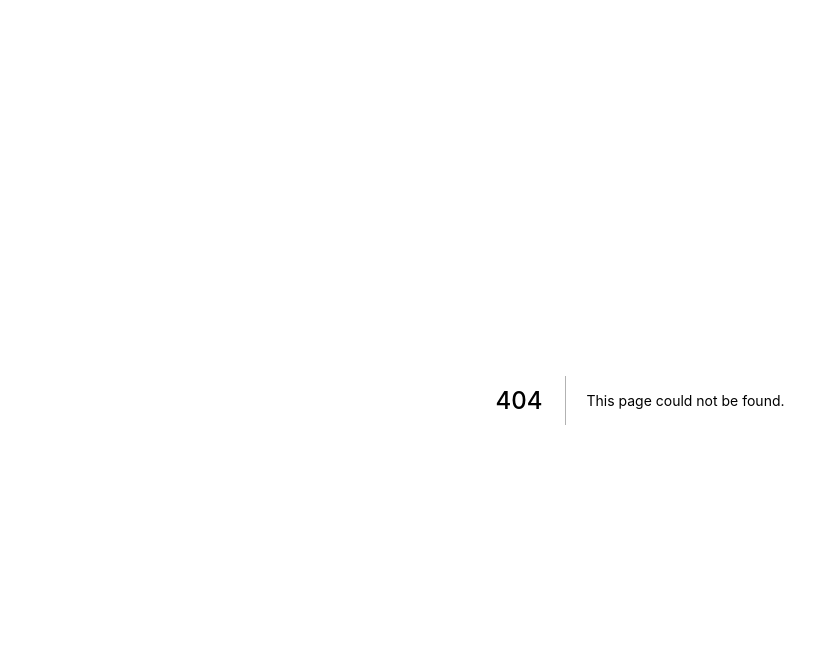
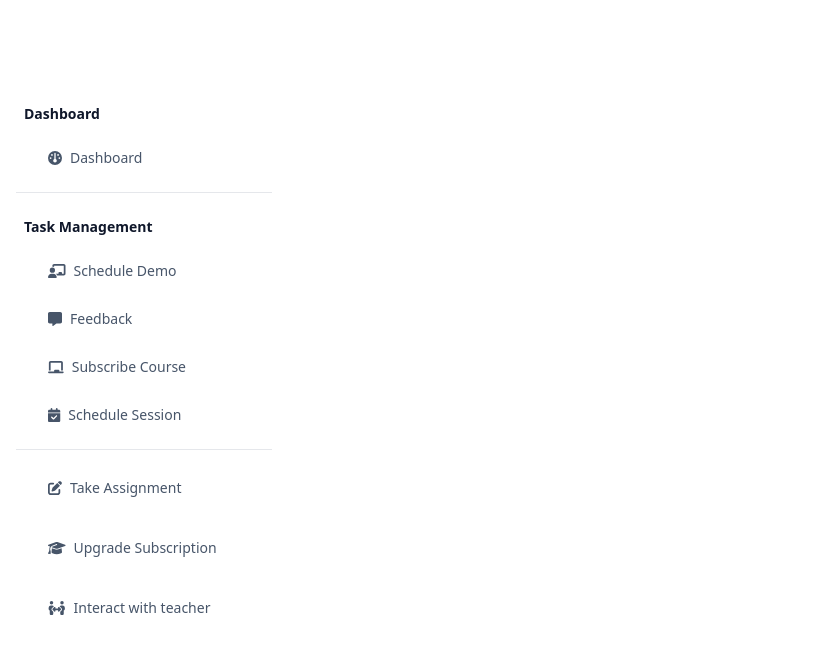
Before and after one commit to amitpatelcis/student-module, a Next.js app: page /student/sidebar in a window 1280 px wide. Before the commit this address had no page. Shown: the top 654 px of the page, without its empty margins (0-831 px from the left). Built offline with nearby package versions, Linux system fonts and the light colour scheme.

Commit message:
login page updated

```diff
--- a/pages/index.js
+++ b/pages/index.js
@@ -1,23 +1,12 @@
-import Logo from "../assets/logo.png";
-import Image from "next/image";
-import Link from 'next/link';
+import React from "react";
+import { useEffect } from "react";
+import { useRouter } from "next/router";
 
 export default function WelcomePage() {
+  const router = useRouter();
 
-  return (
-    <>
-      <div className="bg-[#e3f2fd] min-h-screen p-12 flex justify-center text-slate-800 items-center">
-        <div className="bg-white p-10 rounded-lg text-center w-full h-full md:w-1/2 lg:w-1/3 border border-[#bee1fa]">
-            <div className="font-bold text-lg my-4 flex justify-center items-center gap-1">
-              <div className="flex justify-center"><Image src={Logo} width="25" height="25"/></div>
-              <div className="flex justify-center">KAPABLE</div>
-            </div>
-            <div className="text-[#673ab7] font-bold text-2xl my-4">Hi, Welcome Back</div>
-            <div className="text-slate-400 text-lg my-4">Please select one to continue</div>
-
-            <div><Link href="/user/student/login"><button className="w-full py-2 text-white bg-[#673ab7] rounded font-medium my-4 hover:bg-[#563199]">Student</button></Link></div>
-        </div>
-      </div>
-    </>
-  )
+  useEffect(() => {
+    router.push("/student/login");
+  }, []);
+  return <></>;
 }
--- a/pages/user/student/schedule.js
+++ b/pages/student/dashboard.js
@@ -1,7 +1,7 @@
-import Navbar from "../../../components/navbar";
-import Sidebar from "../student/sidebar";
+import Navbar from "../../components/navbar";
+import Sidebar from "./sidebar";
 import { useState} from "react";
-import useWindowDimensions from '../../../components/useWindowDimensions';
+import useWindowDimensions from '../../components/useWindowDimensions';
 
 export default function Dashboard() {
   const [sidebarOpen, setSidebarOpen] = useState(true);
@@ -13,7 +13,7 @@ export default function Dashboard() {
       {sidebarOpen?<Sidebar/>:""}
       <div className="px-4 pt-20 h-screen text-slate-800" style={width>="768"&&sidebarOpen?{paddingLeft:"18rem"}:{paddingLeft:"1rem"}}>
         <div className="bg-[#e3f2fd] h-full rounded-t-lg p-4">
-          Student Schedule
+          Student Dashboard
         </div>
       </div>
     </>
--- a/pages/user/student/login.js
+++ b/pages/student/login.js
@@ -1,4 +1,4 @@
-import Logo from "../../../assets/logo.png";
+import Logo from "../../assets/logo.png";
 import Image from "next/image";
 import { useRouter } from "next/router";
 
--- a/pages/user/student/dashboard.js
+++ b/pages/student/schedule.js
@@ -1,7 +1,7 @@
-import Navbar from "../../../components/navbar";
-import Sidebar from "./sidebar";
+import Navbar from "../../components/navbar";
+import Sidebar from "../student/sidebar";
 import { useState} from "react";
-import useWindowDimensions from '../../../components/useWindowDimensions';
+import useWindowDimensions from '../../components/useWindowDimensions';
 
 export default function Dashboard() {
   const [sidebarOpen, setSidebarOpen] = useState(true);
@@ -13,7 +13,7 @@ export default function Dashboard() {
       {sidebarOpen?<Sidebar/>:""}
       <div className="px-4 pt-20 h-screen text-slate-800" style={width>="768"&&sidebarOpen?{paddingLeft:"18rem"}:{paddingLeft:"1rem"}}>
         <div className="bg-[#e3f2fd] h-full rounded-t-lg p-4">
-          Student Dashboard
+          Student Schedule
         </div>
       </div>
     </>
--- a/pages/user/student/sidebar.js
+++ b/pages/student/sidebar.js
@@ -1,6 +1,6 @@
 import { FontAwesomeIcon } from '@fortawesome/react-fontawesome';
 import {faGauge,faMessage,faChalkboard,faChalkboardUser,faPenToSquare,faCalendarCheck,faGraduationCap, faPeopleArrowsLeftRight} from '@fortawesome/free-solid-svg-icons';
-import styles from "../../../styles/Home.module.css";
+import styles from "../../styles/Home.module.css";
 import Link from 'next/link';
 
 export default function Sidebar() {
@@ -10,7 +10,7 @@ export default function Sidebar() {
 
           <div className='border-b p-2'>
             <div className='text-slate-900 mb-3 font-semibold'>Dashboard</div>
-            <Link href="/user/student/dashboard">
+            <Link href="/student/dashboard">
             <div className="flex gap-2 item-center w-full hover:bg-[#ede7f6] hover:text-[#673ab7] rounded-lg p-3 pl-6 cursor-pointer mb-1">
               <div className='flex items-center'><FontAwesomeIcon icon={faGauge}/></div>
               <div className='flex items-center'>Dashboard</div>
@@ -20,7 +20,7 @@ export default function Sidebar() {
 
           <div className='border-b p-2'>
             <div className='text-slate-900 mb-3 font-semibold'>Task Management</div>
-            <Link href="/user/student/schedule">
+            <Link href="/student/schedule">
             <div className="flex gap-2 item-center w-full hover:bg-[#ede7f6] hover:text-[#673ab7] rounded-lg p-3 pl-6 cursor-pointer mb-1">
               <div className='flex items-center'><FontAwesomeIcon icon={faChalkboardUser}/></div>
               <div className='flex items-center'>Schedule Demo</div>
```
